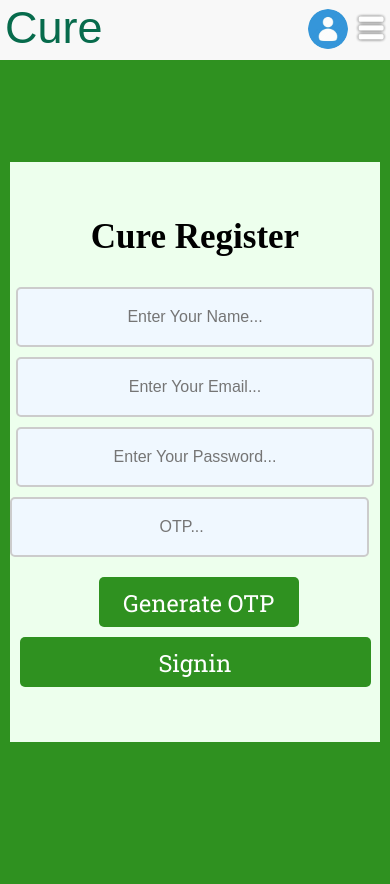
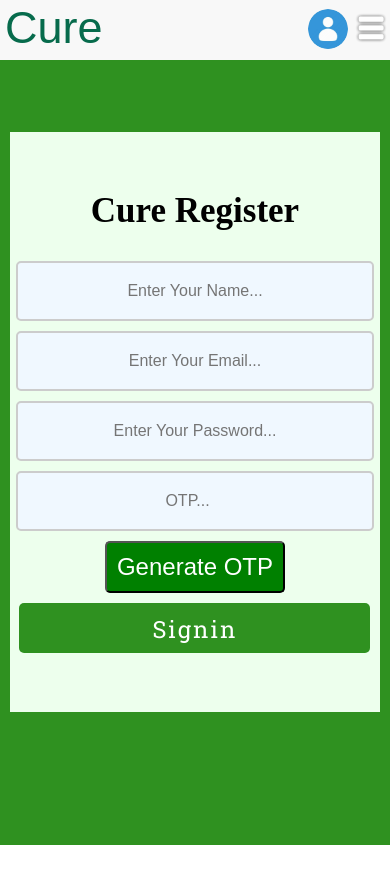
Before and after one commit to 277pawan/Cure, a React (Create React App) app: page /Register in a window 390 px wide. Shown: the top 884 px of the page. After the commit the page ends 845 px from the top, so only its background shows below. Built offline with nearby package versions, Linux system fonts and the light colour scheme.

Commit message:
lastcommit

```diff
--- a/src/Component/Describe/Describe.css
+++ b/src/Component/Describe/Describe.css
@@ -46,6 +46,7 @@
   color: #555;
   line-height: 1.5;
   margin: 20px 0;
+  overflow-x: hidden;
 }
 
 .boxbutton {
@@ -81,7 +82,8 @@
   }
 
   .boxbutton {
-    font-size: 14px;
+    color: white;
+    font-size: 16px;
   }
 }
 
@@ -96,6 +98,7 @@
   }
 
   .boxbutton {
-    font-size: 14px;
+    color: white;
+    font-size: 16px;
   }
 }
--- a/src/Component/Knowmore/Knowmore.css
+++ b/src/Component/Knowmore/Knowmore.css
@@ -1,5 +1,5 @@
 .knowmorecontainer{
-    margin-top: 70px;
+    margin-top: 60px;
     background-color: #f8f8f8;
     display: flex;
     flex-direction: row;
--- a/src/Component/Login/Login.css
+++ b/src/Component/Login/Login.css
@@ -1,6 +1,6 @@
 .logincontainer{
     margin-top: 70px;
-    height: 95vh;
+    height: 93vh;
     width: 100%;
     background-color: green;
     display: flex;
@@ -85,10 +85,18 @@ outline: none;
 .googlelogin:hover{
     background-color: green;
 }
+.googlelogin span{
+    background-color: darkgreen;
+    padding: 0px 10px 0px 10px;
+    margin: 6px;
+    font-size: 40px;
+    border-radius: 50%;
+    font-weight: 600;
+}
 @media screen and (max-width:768px) {
     .logincontainer{
         margin-top: 42px;
-        height: 100vh;
+        height: 96vh;
         width: 100%;
         background-color: green;
         display: flex;
--- a/src/Component/Login/Login.jsx
+++ b/src/Component/Login/Login.jsx
@@ -93,23 +93,8 @@ function Login() {
             <span className="orline"></span>
           </div>
           <button onClick={googlehandle} className="googlelogin">
-            <span
-              style={{
-                fontSize: "35px",
-                fontFamily: "arial",
-                color: "white",
-                fontWeight: "800",
-                position: "relative",
-                height: "50px",
-                width: "50px",
-                backgroundColor: "darkgreen",
-                borderRadius: "40px",
-                display: "inline-block",
-              }}
-            >
-              G
-            </span>
-            &nbsp;google
+            <span>G</span>
+            Sign with google
           </button>
           <div style={{ marginTop: "5%", fontSize: "20px", marginLeft: "-1%" }}>
             Don't have an account?{" "}
--- a/src/Component/Pharma/Pharma.jsx
+++ b/src/Component/Pharma/Pharma.jsx
@@ -52,6 +52,7 @@ function Pharma() {
                   fontFamily: "domine",
                   fontSize: "25px",
                   fontWeight: "600",
+                  color: "black",
                 }}
               >
                 {" "}
@@ -62,6 +63,8 @@ function Pharma() {
                   fontFamily: "vesper libre",
                   fontSize: "22px",
                   padding: "2px",
+                  color: "black",
+                  textAlign: "center",
                 }}
               >
                 We give you transparent information about where your medical
@@ -81,6 +84,7 @@ function Pharma() {
                   fontFamily: "domine",
                   fontSize: "25px",
                   fontWeight: "600",
+                  color: "black",
                 }}
               >
                 {" "}
@@ -91,6 +95,8 @@ function Pharma() {
                   fontFamily: "vesper libre",
                   fontSize: "22px",
                   padding: "2px",
+                  color: "black",
+                  textAlign: "center",
                 }}
               >
                 In order to make billing clearer, we have provided you with
@@ -110,6 +116,7 @@ function Pharma() {
                   fontFamily: "domine",
                   fontSize: "25px",
                   fontWeight: "600",
+                  color: "black",
                 }}
               >
                 ... and even more information
@@ -119,6 +126,8 @@ function Pharma() {
                   fontFamily: "vesper libre",
                   fontSize: "22px",
                   padding: "2px",
+                  color: "black",
+                  textAlign: "center",
                 }}
               >
                 These details include product features, descriptions,
--- a/src/Component/Register/Register.css
+++ b/src/Component/Register/Register.css
@@ -6,7 +6,7 @@
   flex-wrap: wrap;
   justify-content: center;
   align-items: center;
-  height: 95vh;
+  height: 93vh;
   background-color: #2f9120;
 }
 
@@ -82,30 +82,28 @@
 }
 
 .otp{
-    height: 50px;
-    width: 100%;
-    max-width: 200px;
-    font-size: 23.6px;
-    font-family: "Roboto Slab", serif;
-    border: none;
-    border-radius: 5px;
-    cursor: pointer;
-    margin-top: 10px;
-    margin-left: 30%;
-    background-color: #2f9120;
-    color:white;
-    transition: background-color 0.3s ease;
+  width: auto;
 }
+.otp button{
+  background-color: green;
+  padding: 10px;
+  border-radius: 5px;
+  font-size: 24px;
+  font-family: arial;
+  color: white;
 
+}
 .signup {
   height: 50px;
   width: 500px;
-  font-size: 23.6px;
-  font-family: "Roboto Slab", serif;
+  font-size: 24px;
+  font-family: arial;
+  letter-spacing: 2px;
   border: none;
   border-radius: 5px;
   cursor: pointer;
   margin-top: 10px;
+  font-weight: 500;
   background-color: #2f9120;
   color: white;
   transition: background-color 0.3s ease;
@@ -124,7 +122,7 @@
       flex-wrap: wrap;
       justify-content: center;
       align-items: center;
-      height: 100vh;
+      height: 93vh;
       width: 100vw;
       background-color: #2f9120;
     }
@@ -163,21 +161,6 @@
   border-color: #007bff;
 }
 
-.otp{
-    height: 50px;
-    width: 100%;
-    max-width: 200px;
-    font-size: 23.6px;
-    font-family: "Roboto Slab", serif;
-    border: none;
-    border-radius: 5px;
-    cursor: pointer;
-    margin-top: 10px;
-    margin-left: 24%;
-    background-color: #2f9120;
-    color:white;
-    transition: background-color 0.3s ease;
-}
 
 .signup {
   height: 50px;
--- a/src/Component/Register/Register.jsx
+++ b/src/Component/Register/Register.jsx
@@ -143,11 +143,10 @@ function Register() {
                 placeholder="OTP..."
               ></input>
             </span>
-            <span>
-              <button onClick={generateotp} className="otp">
-                Generate OTP
-              </button>
-            </span>
+          </div>
+          <div className="otp">
+            {" "}
+            <button onClick={generateotp}>Generate OTP</button>
           </div>
           <button onClick={handlesubmit} className="signup">
             Signin
--- a/src/Component/Shop/Shop.css
+++ b/src/Component/Shop/Shop.css
@@ -1,6 +1,6 @@
 .shopcontainer
 {
-    margin-top: 70px;
+    margin-top: 60px;
     height: auto;
     width: 100vw;
     background-color: #f8f8f8;
```
